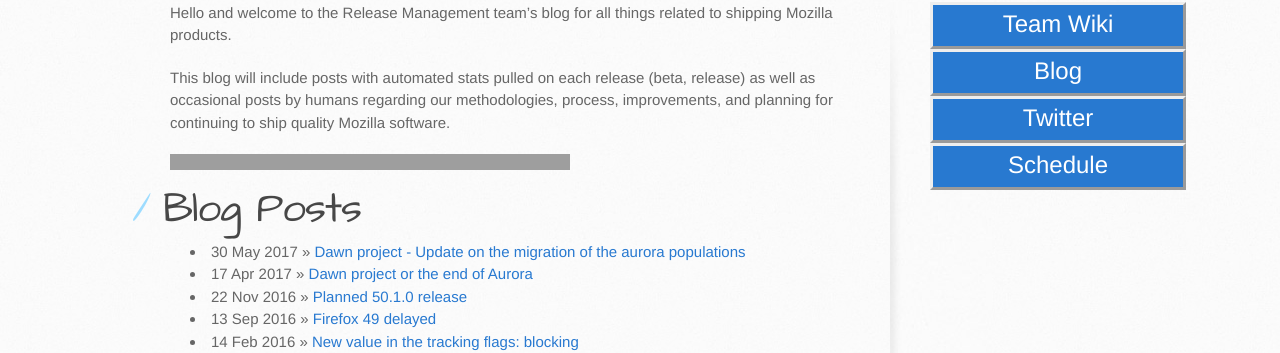
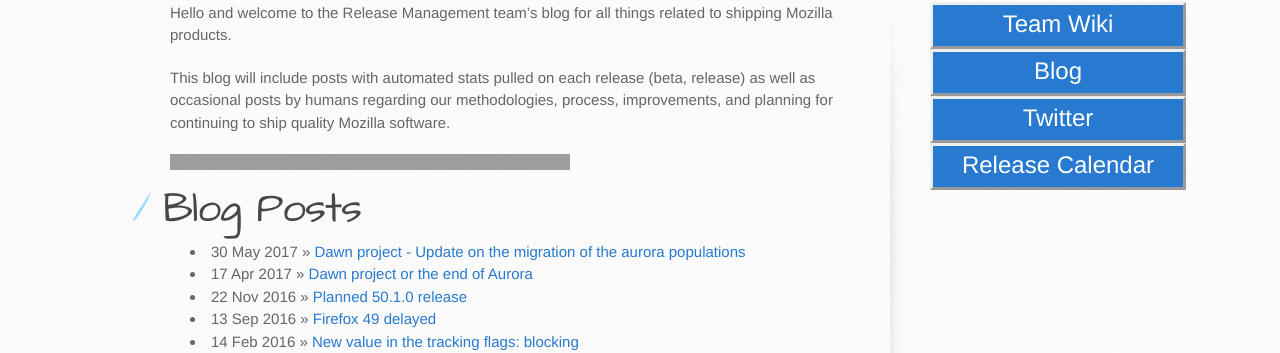
Before and after one commit to mozilla/release-blog, a Jekyll site: the page built from index.html, in a window 1280 px wide and 900 px high, cut to the strip 264-617 px from the top of the window. Built offline with Jekyll 4.4.1, drawn with Linux system fonts in a browser that asks for light colours; Markdown is read by kramdown in place of the engine named in the settings; grey boxes are pictures that could not be loaded.

Commit message:
Update Release Calendar link and wording in side menu (#23)

```diff
--- a/_config.yml
+++ b/_config.yml
@@ -14,8 +14,8 @@
   url: /
 - title: Twitter
   url: https://twitter.com/MozillaReleases
-- title: Schedule
-  url: http://release.mozilla.org/planning/2015/01/13/release-schedule.html
+- title: Release Calendar
+  url: https://wiki.mozilla.org/RapidRelease/Calendar
 
 
 github: {
```
